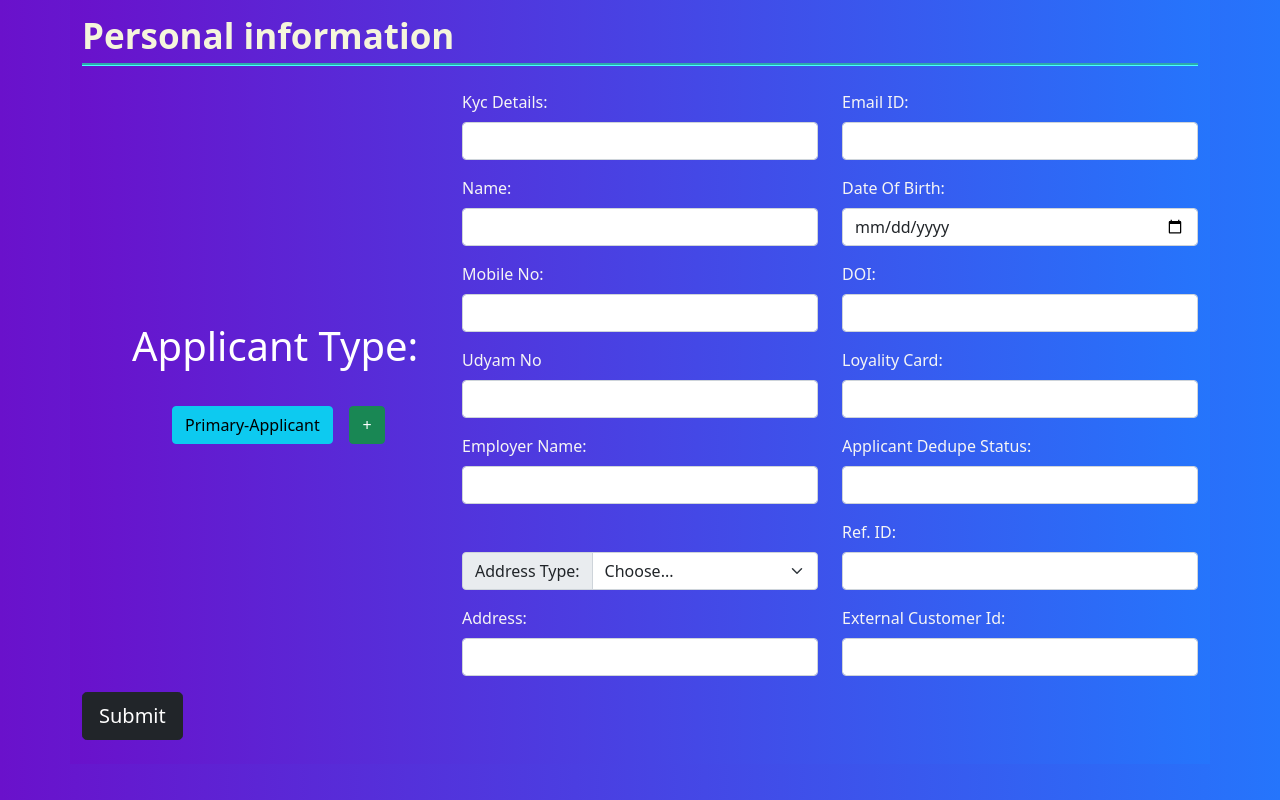
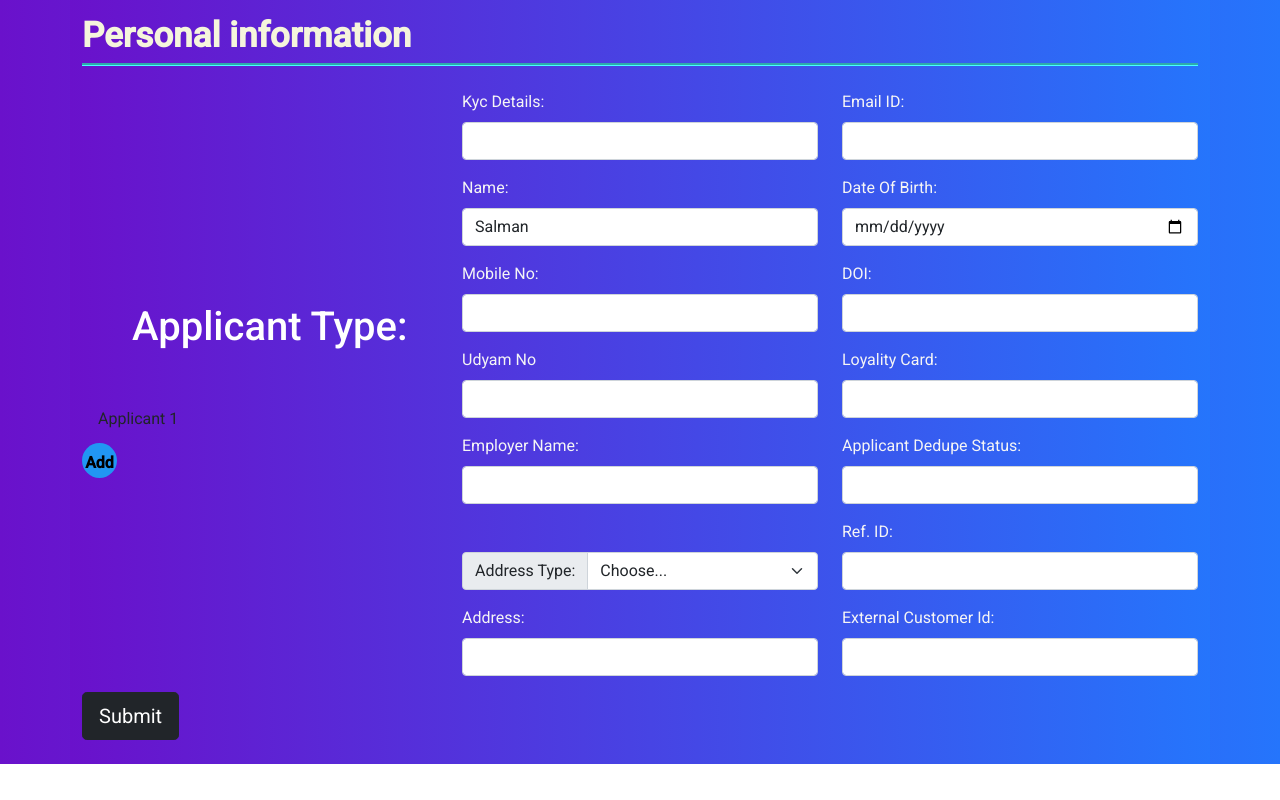
Before and after one commit to SalmanTurup/LoanManagement, an Angular app: page /primary-user in a window 1280 px wide. Built offline with nearby package versions, Linux system fonts and the light colour scheme.

Commit message:
fixed components structure

```diff
--- a/src/app/login-page/login-page.component.html
+++ b/src/app/login-page/login-page.component.html
@@ -1,32 +1,29 @@
-<head>
-    <link href="https://cdn.jsdelivr.net/npm/bootstrap@5.0.2/dist/css/bootstrap.min.css" rel="stylesheet" integrity="sha384-EVSTQN3/azprG1Anm3QDgpJLIm9Nao0Yz1ztcQTwFspd3yD65VohhpuuCOmLASjC" crossorigin="anonymous">
-</head>
-    <body class="vh-100 vh-100 gradient-custom" style="background: linear-gradient(to right, rgba(106, 17, 203, 1), rgba(37, 117, 252, 1))">
-        <div class="container-xxl" style=" padding-top:40px; padding-bottom: 40px; background: linear-gradient(to right, rgba(106, 17, 203, 1), rgba(37, 117, 252, 1))">
+<div class="vh-100 vh-100 gradient-custom pageBackground">
+  <div class="container-xxl pageBackground" style=" padding-top:40px; padding-bottom: 40px;">
     <div class="row d-flex justify-content-center align-items-center h-100 " style="color:white;font-weight: bold;">
-            <div class="col col-xl-10 " >
-              <div class="card card bg-dark" style="border-radius: 1rem; " >
-                <div class="row g-0" style="padding-left:340px;" >
-                  <div class="col-md-6 col-lg-7 d-flex align-items-center" >
-                    <div class="card-body p-4 p-lg-5 text-black" >
+      <div class="col col-xl-10 ">
+        <div class="card card bg-dark" style="border-radius: 1rem; ">
+          <div class="row g-0" style="padding-left:340px;">
+            <div class="col-md-6 col-lg-7 d-flex align-items-center">
+              <div class="card-body p-4 p-lg-5 text-black">
                 <form action="">
-
-                        <div class="d-flex align-items-center mb-3 pb-1" >
+                  <div class="d-flex align-items-center mb-3 pb-1">
                     <i class="fas fa-cubes fa-2x me-3" style="color: #ff6219; padding-left:34px;"></i>
-                          <span class="h1 fw-bold mb-0 text-uppercase" >User Login</span>
+                    <span class="h1 fw-bold mb-0 text-uppercase">User Login</span>
                   </div>
-                        <div class="form-outline mb-4" >
-                          <label class="form-label" >Mobile Number</label>
-                          <input #mob type="number" placeholder="Enter Your Mobile Number"  class="form-control form-control-lg" />
+                  <div class="form-outline mb-4">
+                    <label class="form-label">Mobile Number</label>
+                    <input #mob type="number" placeholder="Enter Your Mobile Number"
+                      class="form-control form-control-lg" />
                   </div>
 
                   <div class="form-outline mb-4">
-                          <label class="form-label" >Email</label>
-                          <input #id type="text" placeholder="Enter Your Email"  class="form-control form-control-lg" />
+                    <label class="form-label">Email</label>
+                    <input #id type="text" placeholder="Enter Your Email" class="form-control form-control-lg" />
                   </div>
                   <div class="form-outline mb-4">
                     <label class="form-label">Name</label>
-                            <input #name type="text" placeholder="Enter Your Full Name"  class="form-control form-control-lg"/>
+                    <input #name type="text" placeholder="Enter Your Full Name" class="form-control form-control-lg" />
                   </div>
                   <!-- <div class="form-outline mb-4">
                           <label class="form-label">Ref-ID</label>
@@ -48,4 +45,4 @@
       </div>
     </div>
   </div>
-</body>
+</div>
--- a/src/app/login-page/login-page.component.scss
+++ b/src/app/login-page/login-page.component.scss
@@ -0,0 +1,3 @@
+.pageBackground {
+    background: linear-gradient(to right, rgba(106, 17, 203, 1), rgba(37, 117, 252, 1));
+}
--- a/src/app/main-user/main-user.component.html
+++ b/src/app/main-user/main-user.component.html
@@ -0,0 +1 @@
+<p>main-user component works!</p>
--- a/src/app/primary-user/primary-user.component.html
+++ b/src/app/primary-user/primary-user.component.html
@@ -1,33 +1,36 @@
-
-  <title>Primary</title>
-  <link href="https://cdn.jsdelivr.net/npm/bootstrap@5.0.2/dist/css/bootstrap.min.css" rel="stylesheet"
-    integrity="sha384-EVSTQN3/azprG1Anm3QDgpJLIm9Nao0Yz1ztcQTwFspd3yD65VohhpuuCOmLASjC" crossorigin="anonymous">
-  <script src="https://cdn.jsdelivr.net/npm/bootstrap@5.0.2/dist/js/bootstrap.bundle.min.js"
-    integrity="sha384-MrcW6ZMFYlzcLA8Nl+NtUVF0sA7MsXsP1UyJoMp4YLEuNSfAP+JcXn/tWtIaxVXM"
-    crossorigin="anonymous"></script>
-<body style="background: linear-gradient(to right, rgba(106, 17, 203, 1), rgba(37, 117, 252, 1))">
-  <style>
-    .form-label {
-      color: whitesmoke;
-    }
-  </style>
-  <div class="container"
-    style="padding-top:10px; background: linear-gradient(to right, rgba(106, 17, 203, 1), rgba(37, 117, 252, 1)) ;">
+<div class="pageBackground">
+  <div class="container pageBackground" style="padding-top:10px;">
     <form>
-      <div
-        style="font-size: 35px; font-weight:bolder; color: beige; border-bottom-color: rgb(70, 255, 255); border-bottom-style:groove;">
-        Personal information</div>
+      <div style="font-size: 35px; font-weight:bolder; color: beige; border-bottom-color: rgb(70, 255, 255); border-bottom-style:groove;">
+        Personal information
+      </div>
       <br>
-      <div class="row align-items-center">
+      <form #primaryForm="ngForm" class="row align-items-center">
         <div class="col">
           <div class="mb-3">
             <h1 style="color:white; padding-bottom:20px; padding-left: 50px;"> Applicant Type:</h1>
           </div>
-          <div class="mb-3" style="padding-left:90px;">
+          <!-- <div class="mb-3" style="padding-left:90px;">
             <button class="btn btn-info">Primary-Applicant</button>&nbsp; &nbsp;
             <button class="btn btn-success">+</button>
              &nbsp; &nbsp; &nbsp;
+          </div> -->
+          <div class="row">
+            <div class="col-md-12">
+              <mat-nav-list>
+                <a mat-list-item id="demo1" *ngFor="let applicant of applicantArray;let in = index"
+                  (click)="getForm(applicant.id)" [ngClass]="{'active' : in == selectedIndex}">
+                  Applicant {{ in + 1 }}
+                </a>
+              </mat-nav-list>
+            </div>
+            <div class="col-md-12 text-right">
+              <button id="demo2" mat-mini-fab type="button" class="addPlusButton" (click)="addApplicant()">
+                Add
+              </button>
+            </div>
           </div>
+
         </div>
         <div class="col">
           <div class="mb-3">
@@ -37,7 +40,7 @@
 
           <div class="mb-3">
             <label class="form-label">Name:</label>
-            <input type="text" class="form-control">
+            <input type="text" class="form-control" name="applicantName" #applicantName="ngModel" [(ngModel)]="selectedForm.applicantName">
           </div>
           <div class="mb-3">
             <label class="form-label">Mobile No:</label>
@@ -97,11 +100,10 @@
             <input type="text" class="form-control">
           </div>
         </div>
-      </div>
+      </form>
       <button type="submit" class="btn btn-dark btn-lg" >Submit</button>
       <br>
       <br>
     </form>
   </div>
-
-</body>
+</div>
--- a/src/app/primary-user/primary-user.component.scss
+++ b/src/app/primary-user/primary-user.component.scss
@@ -0,0 +1,26 @@
+.form-label {
+    color: whitesmoke;
+}
+
+.pageBackground {
+    background: linear-gradient(to right, rgba(106, 17, 203, 1), rgba(37, 117, 252, 1));
+}
+
+.left-partition {
+    border-right: 1px solid #BBBABA;
+    word-break: break-all;
+    & .mat-list-item-content {
+        padding-left: 4px !important;
+    }
+}
+
+.mat-mini-fab.mat-accent.addPlusButton {
+    width: 35px;
+    height: 35px;
+    font-weight: bold;
+    background-color: #2196F3;
+
+    & .mat-button-wrapper {
+        line-height: 19px;
+    }
+}
--- a/src/app/primary-user/primary-user.component.ts
+++ b/src/app/primary-user/primary-user.component.ts
@@ -6,10 +6,28 @@ import { Component, OnInit } from '@angular/core';
   styleUrls: ['./primary-user.component.scss']
 })
 export class PrimaryUserComponent implements OnInit {
+  selectedIndex: any = 0;
+  applicantArray = [
+    {
+      id: 0,
+      type: 'Primary',
+      applicantName: 'Salman'
+    }
+  ];
+  selectedForm: any;
 
   constructor() { }
 
   ngOnInit(): void {
+    this.selectedForm = this.applicantArray[0];
+  }
+
+  getForm(index: number) {
+    this.selectedForm = this.applicantArray[index];
+  }
+
+  addApplicant() {
+    this.applicantArray.push({ id: this.applicantArray.length, type: 'Secondary', applicantName: 'Bhavesh' });
   }
 
 }
```
Also changed, not shown: src/app/app.module.ts (+10 -1 lines). Lines whose indentation alone changed are shown as unchanged.
